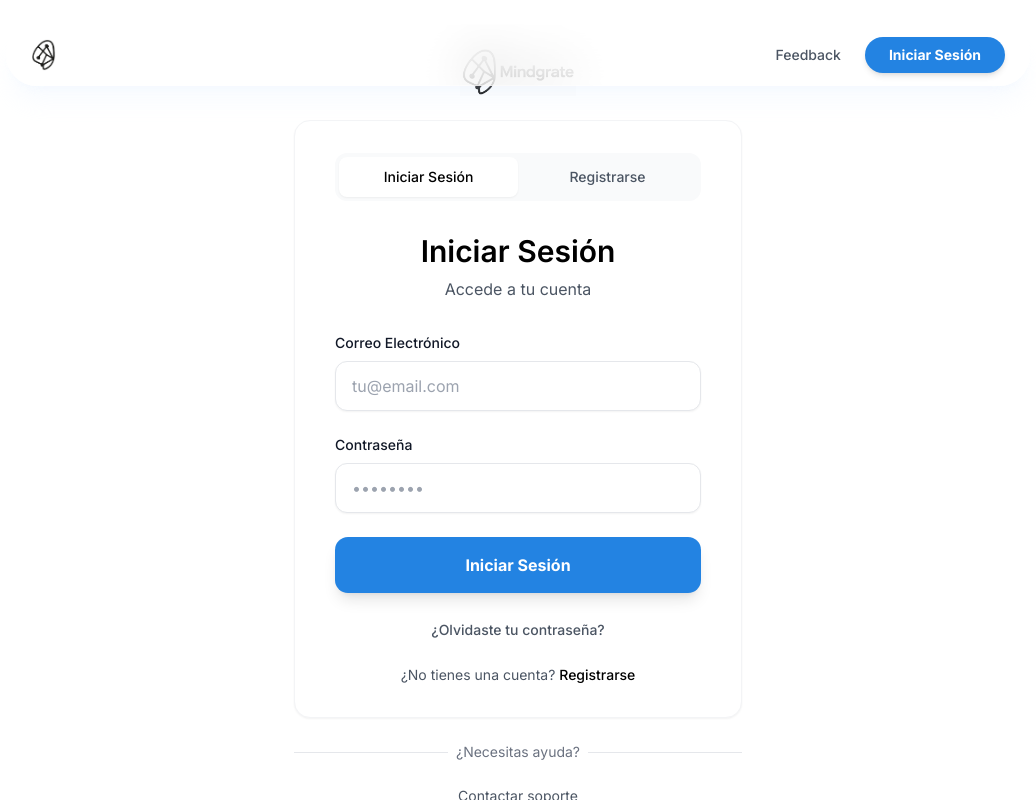
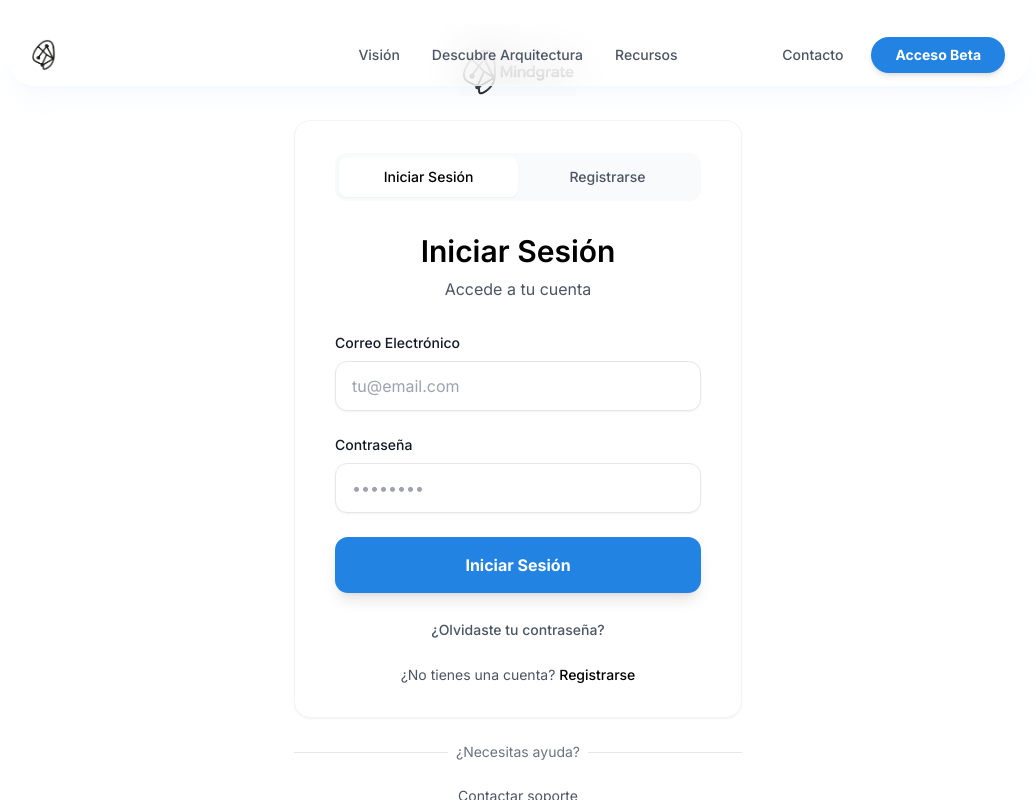
Before and after one commit to CB00106/mindgrate, a React (Vite) app: page /auth in a window 1280 px wide. Shown: the whole page, without its empty margins (122-1158 px from the left). Built offline with nearby package versions, Linux system fonts and the light colour scheme; no server answers.

Commit message:
mesh and main menu modified

```diff
--- a/src/components/landing/KineticMesh.tsx
+++ b/src/components/landing/KineticMesh.tsx
@@ -1,6 +1,10 @@
 import React, { useEffect, useRef } from 'react';
 
-const KineticMesh: React.FC = () => {
+interface KineticMeshProps {
+    color?: string; // Optional color prop for customization
+}
+
+const KineticMesh: React.FC<KineticMeshProps> = ({ color = '#2383e2' }) => {
     const canvasRef = useRef<HTMLCanvasElement>(null);
 
     useEffect(() => {
@@ -21,7 +25,7 @@ const KineticMesh: React.FC = () => {
 
         // Configuración Visual
         const CONFIG = {
-            color: '#2383e2', // Brand Blue
+            color: color, // Use prop color
             mouseRadius: 200,
             particleBaseSize: 2,
             spacing: 18, // Espaciado base para la espiral
@@ -177,7 +181,7 @@ const KineticMesh: React.FC = () => {
             canvas.removeEventListener('mouseleave', handleMouseLeave);
             cancelAnimationFrame(animationFrameId);
         };
-    }, []);
+    }, [color]);
 
     return (
         <canvas
--- a/src/components/layout/Header.tsx
+++ b/src/components/layout/Header.tsx
@@ -9,7 +9,7 @@ import logoImage from '@/images/icon.png';
 
 const Header: React.FC = () => {
   const location = useLocation();
-  const { user, signOut, loading } = useAuth();
+  const { user, signOut } = useAuth();
   const [isMenuOpen, setIsMenuOpen] = useState(false);
 
   const isActive = (path: string) => {
@@ -29,13 +29,34 @@ const Header: React.FC = () => {
     setIsMenuOpen(!isMenuOpen);
   };
 
+  const scrollToSection = (id: string) => {
+    const element = document.getElementById(id);
+    if (element) {
+      element.scrollIntoView({ behavior: 'smooth' });
+    }
+    setIsMenuOpen(false);
+  };
+
+  const handleDownloadResources = () => {
+    // Trigger PDF download
+    const link = document.createElement('a');
+    link.href = '/mindgrate-resources.pdf';
+    link.download = 'mindgrate-resources.pdf';
+    document.body.appendChild(link);
+    link.click();
+    document.body.removeChild(link);
+    setIsMenuOpen(false);
+  };
+
   return (
     <header className="fixed top-6 left-0 right-0 z-50 flex justify-center px-4">
-      <div className="bg-white/70 backdrop-blur-xl border border-white/40 shadow-xl shadow-blue-100/20 rounded-full px-6 py-3 flex items-center justify-between max-w-5xl w-full transition-all duration-300">
-        {/* Logo */}
+      <div className="bg-white/70 backdrop-blur-xl border border-white/40 shadow-xl shadow-blue-100/20 rounded-full px-6 py-3 flex items-center max-w-5xl w-full transition-all duration-300">
+
+        {/* LEFT: Logo */}
+        <div className="flex items-center justify-start flex-1">
           <Link
             to="/"
-          className="flex items-center space-x-2 hover:opacity-80 transition-opacity flex-shrink-0 mr-8"
+            className="flex items-center space-x-2 hover:opacity-80 transition-opacity"
           >
             <img
               src={logoImage}
@@ -43,9 +64,32 @@ const Header: React.FC = () => {
               className="h-8 w-auto object-contain"
             />
           </Link>
+        </div>
 
-        {/* Desktop Navigation & Actions Combined */}
-        <div className="hidden lg:flex items-center space-x-2 flex-1 justify-end">
+        {/* CENTER: Navigation Links (Desktop Only) */}
+        <div className="hidden lg:flex items-center justify-center flex-1 space-x-8">
+          <button
+            onClick={() => scrollToSection('investigacion')}
+            className="text-sm font-medium text-gray-600 hover:text-black transition-colors whitespace-nowrap"
+          >
+            Visión
+          </button>
+          <button
+            onClick={() => scrollToSection('sia')}
+            className="text-sm font-medium text-gray-600 hover:text-black transition-colors whitespace-nowrap"
+          >
+            Descubre Arquitectura
+          </button>
+          <button
+            onClick={handleDownloadResources}
+            className="text-sm font-medium text-gray-600 hover:text-black transition-colors whitespace-nowrap"
+          >
+            Recursos
+          </button>
+        </div>
+
+        {/* RIGHT: Actions */}
+        <div className="hidden lg:flex items-center justify-end flex-1 space-x-3">
           {user && user.email ? (
             <>
               <Link to="/chat" className={`text-sm font-medium px-4 py-2 rounded-full transition-colors ${isActive('/chat') ? 'bg-gray-100 text-black' : 'text-gray-600 hover:text-black hover:bg-gray-50'}`}>
@@ -61,12 +105,12 @@ const Header: React.FC = () => {
             </>
           ) : (
             <>
-              <a href="https://form.typeform.com/to/d2VE1GL0" target="_blank" rel="noopener noreferrer" className="text-sm font-medium text-gray-600 hover:text-black px-4 py-2 rounded-full hover:bg-gray-50 transition-colors">
-                Feedback
+              <a href="mailto:contacto@mindgrate.com" className="text-sm font-medium text-gray-600 hover:text-black px-4 py-2 rounded-full hover:bg-gray-50 transition-colors flex items-center gap-2 whitespace-nowrap">
+                Contacto
               </a>
               <Link to="/login">
-                <Button variant="primary" size="sm" className="rounded-full px-6 bg-[#2383e2] hover:bg-[#1d6ab8] text-white border-none shadow-md hover:shadow-lg transition-all transform hover:-translate-y-0.5">
-                  Iniciar Sesión
+                <Button variant="primary" size="sm" className="rounded-full px-6 bg-[#2383e2] hover:bg-[#1d6ab8] text-white border-none shadow-md hover:shadow-lg transition-all transform hover:-translate-y-0.5 whitespace-nowrap">
+                  Acceso Beta
                 </Button>
               </Link>
             </>
@@ -108,11 +152,21 @@ const Header: React.FC = () => {
               </>
             ) : (
               <>
-                <a href="https://form.typeform.com/to/d2VE1GL0" target="_blank" rel="noopener noreferrer" className="block px-4 py-3 rounded-xl hover:bg-gray-50 text-gray-800 font-medium text-center">
-                  Feedback
+                <button onClick={() => scrollToSection('investigacion')} className="block w-full text-left px-4 py-3 rounded-xl hover:bg-gray-50 text-gray-800 font-medium">
+                  Visión
+                </button>
+                <button onClick={() => scrollToSection('sia')} className="block w-full text-left px-4 py-3 rounded-xl hover:bg-gray-50 text-gray-800 font-medium">
+                  Descubre Arquitectura
+                </button>
+                <button onClick={handleDownloadResources} className="block w-full text-left px-4 py-3 rounded-xl hover:bg-gray-50 text-gray-800 font-medium">
+                  Recursos
+                </button>
+                <div className="h-px bg-gray-100 my-1"></div>
+                <a href="mailto:contacto@mindgrate.com" className="block px-4 py-3 rounded-xl hover:bg-gray-50 text-gray-800 font-medium text-center">
+                  Contacto
                 </a>
                 <Link to="/login" onClick={() => setIsMenuOpen(false)} className="block px-4 py-3 rounded-xl bg-[#2383e2] text-white font-bold text-center shadow-md">
-                  Iniciar Sesión
+                  Acceso Beta
                 </Link>
               </>
             )}
--- a/src/pages/Home.tsx
+++ b/src/pages/Home.tsx
@@ -552,8 +552,9 @@ const Home = () => {
       </section>
 
       {/* --- WAITLIST CTA --- */}
-      < section className="py-24 px-4 md:px-8 lg:px-16 bg-black text-white text-center" >
-        <div className="max-w-4xl mx-auto space-y-8">
+      <section className="relative py-24 px-4 md:px-8 lg:px-16 bg-black text-white text-center overflow-hidden">
+        <KineticMesh color="#ffffff" />
+        <div className="max-w-4xl mx-auto space-y-8 relative z-10">
           <h2 className="text-4xl md:text-5xl font-extralight leading-tight">
             ¿Te interesa la visión?
           </h2>
@@ -567,7 +568,7 @@ const Home = () => {
             Unirse a la Lista de Espera
           </button>
         </div>
-      </section >
+      </section>
 
       <WaitlistModal isOpen={isModalOpen} onClose={() => setIsModalOpen(false)} />
     </div >
```
Lines whose indentation alone changed are shown as unchanged.
